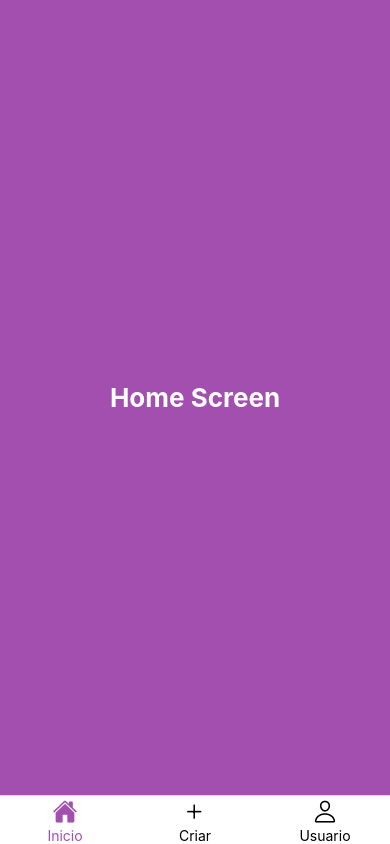
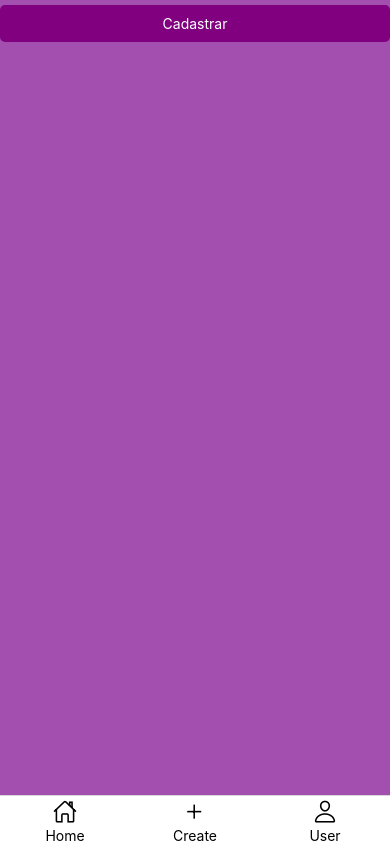
Before and after one commit to GabrielStutz/reactNative-trabalho, a React Native app: screen / in a window 390 px wide. Built offline with nearby package versions, Linux system fonts and the light colour scheme.

Commit message:
start login and register screens and standardized some things

```diff
--- a/src/components/navigation/NavigationMain.js
+++ b/src/components/navigation/NavigationMain.js
@@ -10,11 +10,17 @@ import CreateScreen from './screens/CreateScreen';
 import UserScreen from './screens/UserScreen';
 import InfoScreen from './screens/InfoScreen';
 import DonateScreen from './screens/DonateScreen';
+import LoginScreen from './screens/LoginScreen';
+import RegisterScreen from './screens/RegisterScreen';
 
 //Screen names
-const homeName = "Inicio";
-const createName = "Criar";
-const userName = "Usuario";
+const homeName = "Home";
+const createName = "Create";
+const userName = "User";
+const donateName = "Donate";
+const infoName = "Info";
+const registerName = "Register";
+const loginName = "Login"
 
 const Tab = createBottomTabNavigator();
 
@@ -24,7 +30,7 @@ function MainContainer() {
     <NavigationContainer>
       <Tab.Navigator
 
-        initialRouteName={homeName}
+        initialRouteName={registerName}
         screenOptions={({ route }) => ({
           // tabBarStyle: {
           //   activeTintColor: 'purple',
@@ -58,8 +64,10 @@ function MainContainer() {
           }
         })}
       >
-        <Tab.Screen name="Info" component={InfoScreen} options={{ tabBarItemStyle: { display: 'none' } }} />
-        <Tab.Screen name="Donate" component={DonateScreen} options={{ tabBarItemStyle: { display: 'none' } }} />
+        <Tab.Screen name={loginName} component={LoginScreen} options={{ tabBarItemStyle: { display: 'none' } }} />
+        <Tab.Screen name={registerName} component={RegisterScreen} options={{ tabBarItemStyle: { display: 'none' } }} />
+        <Tab.Screen name={infoName} component={InfoScreen} options={{ tabBarItemStyle: { display: 'none' } }} />
+        <Tab.Screen name={donateName} component={DonateScreen} options={{ tabBarItemStyle: { display: 'none' } }} />
         <Tab.Screen name={homeName} component={HomeScreen} />
         <Tab.Screen name={createName} component={CreateScreen} />
         <Tab.Screen name={userName} component={UserScreen} />
--- a/src/components/navigation/screens/DonateScreen.js
+++ b/src/components/navigation/screens/DonateScreen.js
@@ -39,7 +39,7 @@ const DonateScreen = ({ navigation }) => (
   <View style={styles.container}>
     <TouchableOpacity
       style={styles.backButton}
-      onPress={() => navigation.navigate('Usuario')}
+      onPress={() => navigation.navigate('User')}
     >
       <Text style={styles.backButtonText}>←</Text>
     </TouchableOpacity>
@@ -131,7 +131,7 @@ const styles = StyleSheet.create({
   },
   locationTitle: {
     fontSize: 18,
-    color: 'purple',
+    color: 'ss',
     fontWeight: 'bold', // Deixa o título em negrito
     marginBottom: 10,
   },
--- a/src/components/navigation/screens/HomeScreen.js
+++ b/src/components/navigation/screens/HomeScreen.js
@@ -1,11 +1,12 @@
 import * as React from "react";
 import { StyleSheet, Text, View } from "react-native";
+import { SafeAreaView } from "react-native-safe-area-context";
 
 export default function HomeScreen() {
     return (
-        <View style={styles.View}>
+        <SafeAreaView style={styles.View}>
             <Text onPress={() => alert("This is the home screen.")} style={styles.Text}>Home Screen</Text>
-        </View>
+        </SafeAreaView>
     );
 };
 
--- a/src/components/navigation/screens/InfoScreen.js
+++ b/src/components/navigation/screens/InfoScreen.js
@@ -6,14 +6,14 @@ const Info = () => {
   const FotoPerfilURL = 'https://vivolabs.es/wp-content/uploads/2022/03/perfil-mujer-vivo.png';
   const navigation = useNavigation();
 
-  function VoltaUser() {
-    navigation.navigate('Usuario');
+  function goToUser() {
+    navigation.navigate('User');
   }
 
   return (
     <View style={styles.container}>
-      <TouchableOpacity onPress={() => VoltaUser()}>
-        <Text style={styles.backButton}>{`< Voltar`}</Text>
+      <TouchableOpacity onPress={() => goToUser()}>
+        <Text style={styles.backButton}>{`← Voltar`}</Text>
       </TouchableOpacity>
       <View style={styles.Divisoria} />
       <Text style={styles.InfoTit}>Usuario:</Text>
--- /dev/null
+++ b/src/components/navigation/screens/LoginScreen.js
@@ -0,0 +1,18 @@
+import React from 'react';
+import { View, Text, StyleSheet, TouchableOpacity, Image, SafeAreaView } from 'react-native';
+import { createStackNavigator } from '@react-navigation/stack';
+
+const Stack = createStackNavigator();
+
+const LoginScreen = () => {
+    return(
+
+            <SafeAreaView>
+                <TouchableOpacity>
+                    <Text>Login</Text>
+                </TouchableOpacity>
+            </SafeAreaView>
+    );
+}
+
+export default LoginScreen;
--- /dev/null
+++ b/src/components/navigation/screens/RegisterScreen.js
@@ -0,0 +1,46 @@
+import React from 'react';
+import { View, Text, StyleSheet, TouchableOpacity, Image, SafeAreaView } from 'react-native';
+import { useNavigation } from '@react-navigation/native';
+import { createStackNavigator } from '@react-navigation/stack';
+
+const Stack = createStackNavigator();
+
+const RegisterScreen = () => {
+    const navigation = useNavigation();
+
+    const goToHome = () => {
+        navigation.navigate('Home');
+    };
+    const goToRegister = () => {
+    navigation.navigate('Register');
+    };
+    const goToLogin = () => {
+    navigation.navigate('Login');
+    };
+    return(
+        <SafeAreaView style={styles.container}>
+            <TouchableOpacity style={styles.registerButton} onPress={goToHome}>
+                <Text style={styles.buttonText}>Cadastrar</Text>
+            </TouchableOpacity>
+        </SafeAreaView>
+    );
+}
+
+const styles = StyleSheet.create({
+    container: {
+        flex: 1,
+        backgroundColor: '#a24fb0',
+        padding: 20,
+      },
+    registerButton: {
+        backgroundColor: 'purple',
+        padding: 10,
+        borderRadius: 5,
+        alignItems: 'center',
+        marginTop: 5,
+      },
+      buttonText: {
+        color: '#FFFFFF'
+      }
+})
+export default RegisterScreen;
--- a/src/components/navigation/screens/UserScreen.js
+++ b/src/components/navigation/screens/UserScreen.js
@@ -11,10 +11,10 @@ const UserScreen = () => {
 
   const handleTextClick = () => {
   };
-  const irParaInfo = () => {
+  const goToInfo = () => {
     navigation.navigate('Info');
   };
-  const irParaDonate = () => {
+  const goToDonate = () => {
     navigation.navigate('Donate');
   };
   return (
@@ -30,14 +30,14 @@ const UserScreen = () => {
       <View style={styles.Divisoria} />
       <View style={styles.containerInf}>
         <Image source={rosto} style={styles.image} />
-        <TouchableOpacity onPress={irParaInfo}>
+        <TouchableOpacity onPress={goToInfo}>
           <Text style={styles.Informacoes}>Informações pessoais</Text>
         </TouchableOpacity>
       </View>
       <View style={styles.Divisoria} />
       <View style={styles.containerDoa}>
         <Image source={coracao} style={styles.image} />
-        <TouchableOpacity onPress={irParaDonate}>
+        <TouchableOpacity onPress={goToDonate}>
           <Text style={styles.Doacoes}>Minhas doações</Text>
         </TouchableOpacity>
       </View>
```
